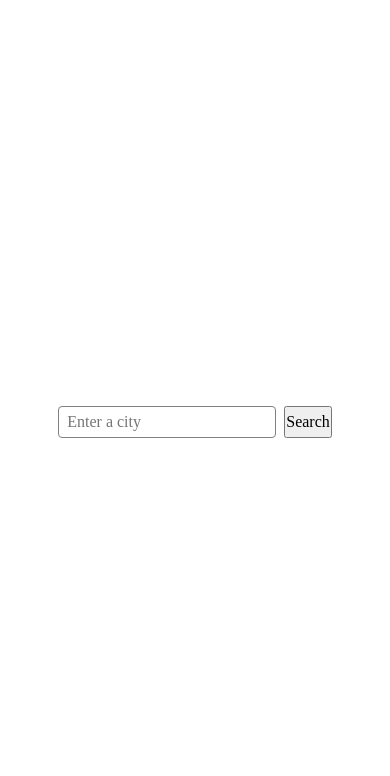
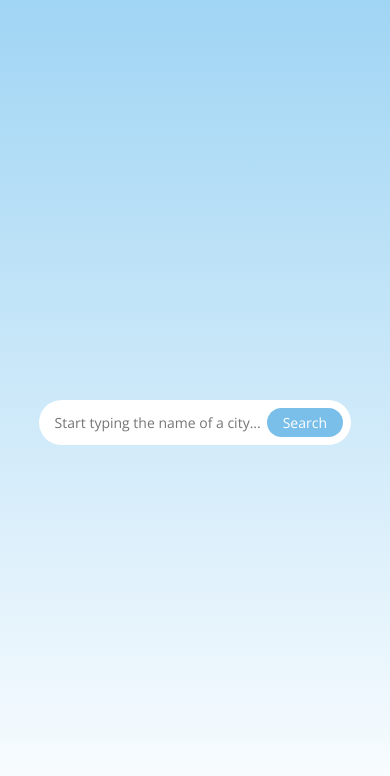
Before and after one commit to NikeEmOlo/weather-app, a website built with webpack: page src/index.html in a window 390 px wide. Built offline with nearby package versions, Linux system fonts and the light colour scheme.

Commit message:
Fix styling
-Add Open Sans as the main font
- Make the search bar responsive

```diff
--- a/src/index.css
+++ b/src/index.css
@@ -1,3 +1,13 @@
+/* ---------------------------------------FONTS------------------------------------- */
+@font-face {
+    font-family: 'Open Sans';
+    src: url('./assets/fonts/OpenSans-Regular.woff2') format('woff2'),
+        url('./assets/fonts/OpenSans-Regular.woff') format('woff');
+    font-weight: normal;
+    font-style: normal;
+    font-display: swap;
+}
+
 /* ------------------------------------------CSS Reset -----------------------------------------*/
 *, *::before, *::after {
     box-sizing: border-box;
@@ -13,6 +23,7 @@ body {
     min-height: 100vh;
     line-height: 1.5;
     -webkit-font-smoothing: antialiased;
+    font-family: 'Open Sans', 'Segoe UI', Tahoma, Geneva, Verdana, sans-serif;
 }
 
 img, picture, video, canvas, svg {
@@ -33,6 +44,7 @@ p, h1, h2, h3, h4, h5, h6 {
     justify-content: center;
     align-items: center;
     min-height: 100vh;
+    background: linear-gradient(to bottom, #A0D5F4, #ffffff);
 
     &.weather {
         flex-direction: column;
@@ -93,17 +105,47 @@ p, h1, h2, h3, h4, h5, h6 {
         padding-right: 1rem;
     }
 
+    &.weather #search-bar-wrap {
+        background-color: transparent;
+    }
+
+    &.weather #search-bar {
+        background-color: transparent;
+    }
+
     #search-bar-wrap {
         display: flex;
-        gap: 0.5rem;
+        justify-content: space-between;
+        background-color: white;
+        border-radius: 2rem;
+        padding: 0.5rem 0.5rem 0.5rem clamp(0.75rem, 4vw, 2rem);
+        width: clamp(200px, 80vw, 500px);
     }
 
     #search-bar {
-        padding: 0.35rem 0.5rem;
+        display: flex;
+        flex: 1 1 auto;
+        min-width: 8ch;
         line-height: 0.8;
-        border-radius: .25rem;
-        border: 1px solid grey;
+        border: none;
+        padding: 0;
+        font-size: clamp(0.875rem, 2vw, 1.125rem);
     }
+
+    #search-bar:focus-visible {
+        outline: none;
+    }
+
+    #search-submit {
+        background-color: #7abeea;
+        border: none;
+        border-radius: 1rem;
+        padding: 0.25rem 1rem;
+        font-size: clamp(0.875rem, 2vw, 1.125rem);
+        font-weight: 500;
+        color: white;
+    }
+
 
     .suggestion-list {
         display: flex;
--- a/src/index.html
+++ b/src/index.html
@@ -9,7 +9,7 @@
     <div id="main-page-wrap" class="main-page-wrap">
         <form id="search-form">
             <div id="search-bar-wrap">
-                <input type="text" name="search" id="search-bar" placeholder="Enter a city" autocomplete="off">
+                <input type="text" name="search" id="search-bar" placeholder="Start typing the name of a city..." autocomplete="off">
                 <button type="submit" id="search-submit">Search</button>
             </div>
         </form>
```
Also changed, not shown: src/assets/fonts/OpenSans-Regular.woff (added), src/assets/fonts/OpenSans-Regular.woff2 (added).
